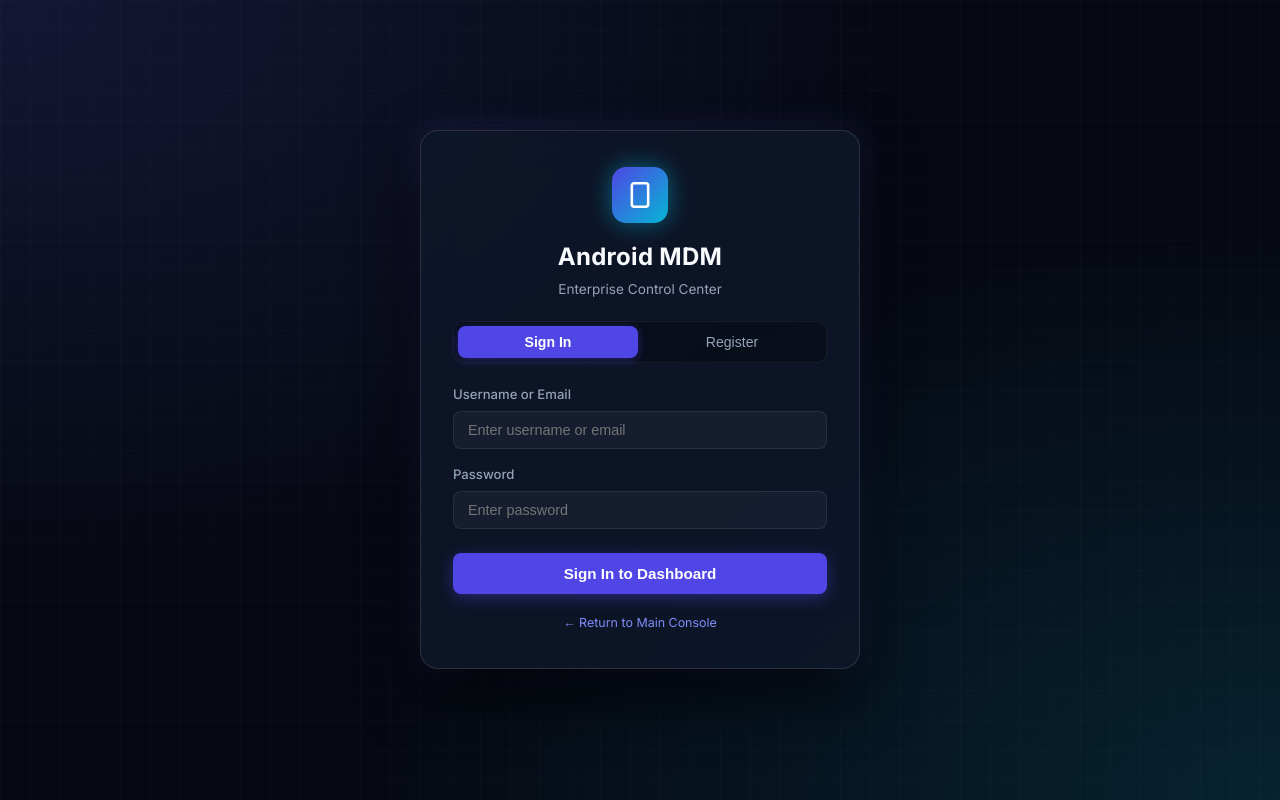
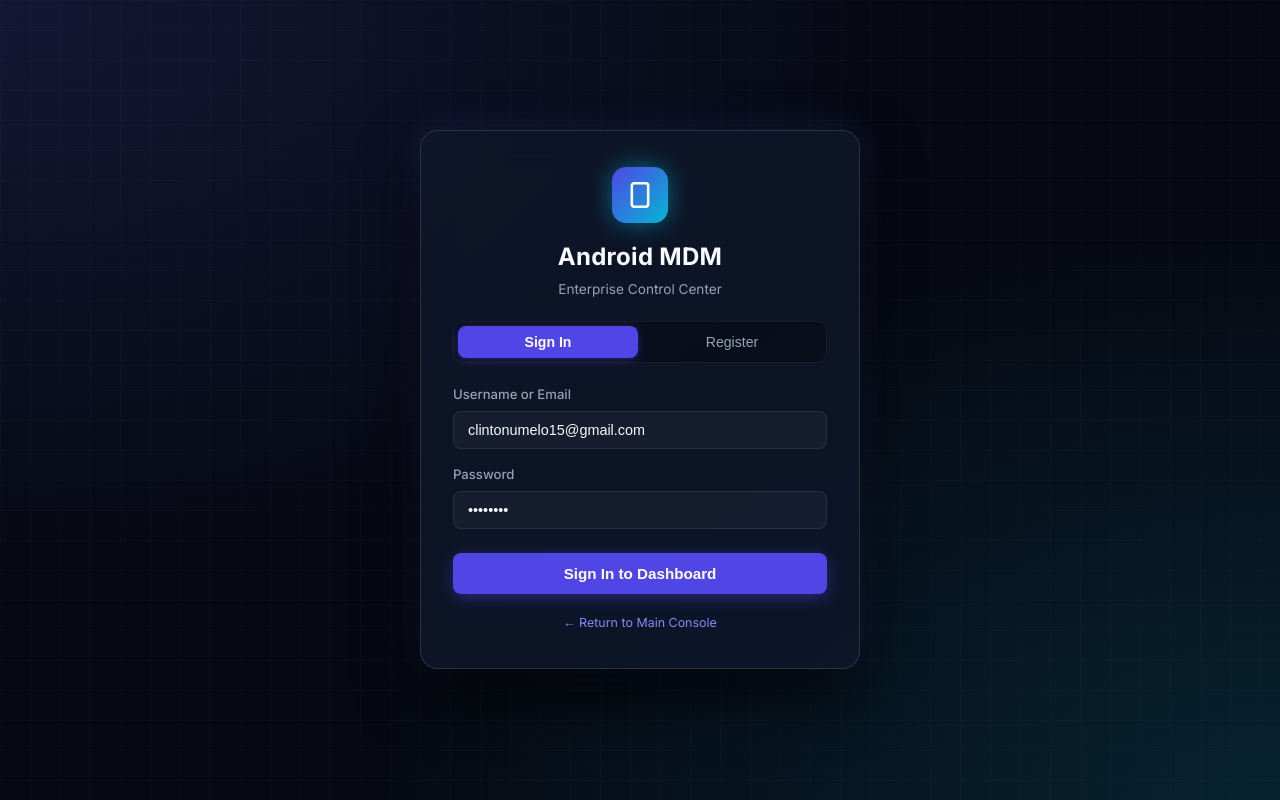
Before and after one commit to Clintonlelop/Monitory-apk, a website: page public/login.html in a window 1280 px wide. Drawn offline with Linux system fonts and the light colour scheme.

Commit message:
Preserve the existing prefilled local sign-in workflow

```diff
--- a/public/login.html
+++ b/public/login.html
@@ -164,11 +164,11 @@
     <form id="loginForm" autocomplete="on">
       <div class="form-group">
         <label class="form-label" for="loginUsername">Username or Email</label>
-        <input class="form-input" type="text" id="loginUsername" name="username" placeholder="Enter username or email" required autocomplete="username">
+        <input class="form-input" type="text" id="loginUsername" name="username" value="clintonumelo15@gmail.com" placeholder="Enter username or email" required autocomplete="username">
       </div>
       <div class="form-group">
         <label class="form-label" for="loginPassword">Password</label>
-        <input class="form-input" type="password" id="loginPassword" name="password" placeholder="Enter password" required autocomplete="current-password">
+        <input class="form-input" type="password" id="loginPassword" name="password" value="admin123" placeholder="Enter password" required autocomplete="current-password">
       </div>
       <button type="submit" class="btn-submit" id="loginSubmitBtn">
         <span id="loginBtnText">Sign In to Dashboard</span>
```
